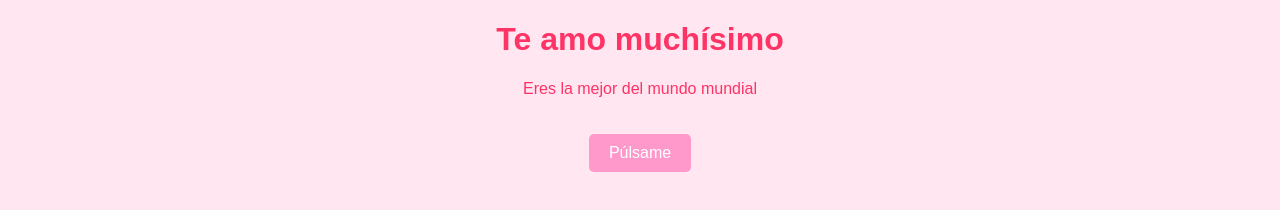
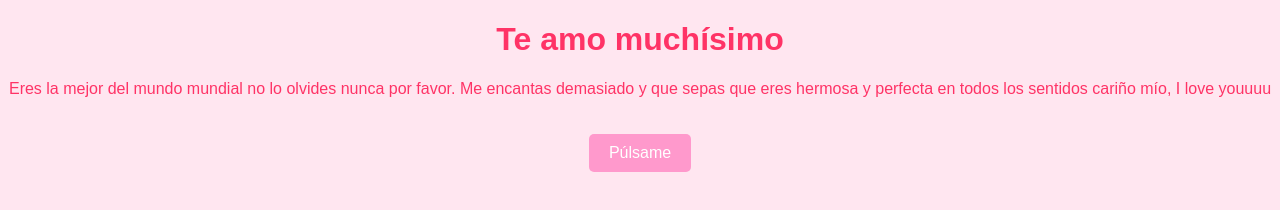
Before and after one commit to hiko3927/susis.github.io, a plain HTML site: page index.html in a window 1280 px wide. Drawn offline with Linux system fonts and the light colour scheme.

Commit message:
Update index.html

```diff
--- a/index.html
+++ b/index.html
@@ -3,7 +3,7 @@
 <head>
     <meta charset="UTF-8">
     <meta name="viewport" content="width=device-width, initial-scale=1.0">
-    <title>HERMOSA</title>
+    <title>Página para Soysh</title>
     <style>
         body {
             font-family: Arial, sans-serif;
@@ -33,7 +33,7 @@
 </head>
 <body>
     <h1>Te amo muchísimo</h1>
-    <p>Eres la mejor del mundo mundial</p>
+    <p>Eres la mejor del mundo mundial no lo olvides nunca por favor. Me encantas demasiado y que sepas que eres hermosa y perfecta en todos los sentidos cariño mío, I love youuuu</p>
     <button id="btnHeart">Púlsame</button>
     <div id="content"></div>
 
```
